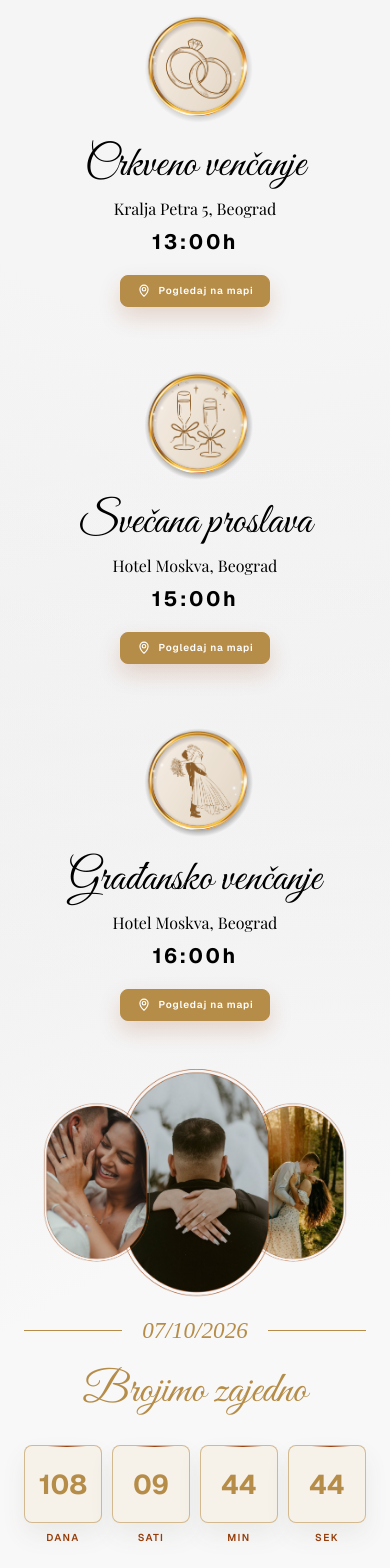
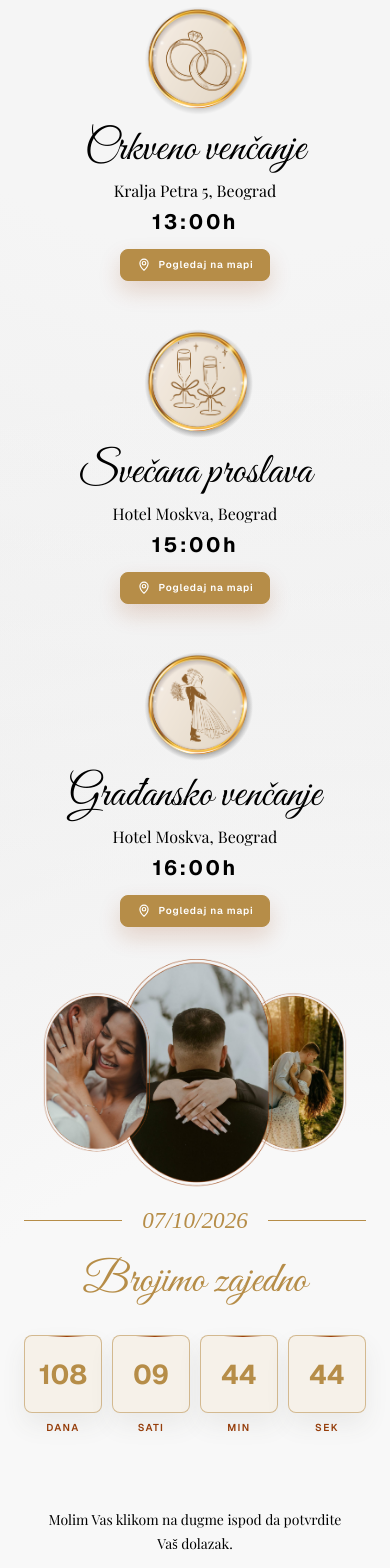
Before and after one commit to NikolaTomic00/pozivnica11, a React (Vite) app: page / in a window 390 px wide. Shown: the part 1220-2788 px from the top of the page. Built offline with nearby package versions, Linux system fonts and the light colour scheme; a web font is replaced by a local one.

Commit message:
Padding update

```diff
--- a/src/sections/CountdownSection.jsx
+++ b/src/sections/CountdownSection.jsx
@@ -50,7 +50,7 @@ function CountdownSection() {
 
   return (
     <section
-      className="mx-auto w-full max-w-107.5 px-6 py-4 [--frame-gold:#b68d48] md:max-w-140"
+      className="mx-auto w-full max-w-107.5 px-6 pb-4 pt-8 [--frame-gold:#b68d48] md:max-w-140"
       aria-label="Countdown"
     >
       <div className="mx-auto text-center text-[var(--frame-gold)]">
--- a/src/sections/LocationSection.jsx
+++ b/src/sections/LocationSection.jsx
@@ -1,7 +1,7 @@
 function LocationSection() {
   return (
     <section
-      className="mx-auto w-full max-w-107.5 px-6 pb-12 pt-8 [--frame-gold:#b68d48] md:max-w-140"
+      className="mx-auto w-full max-w-107.5 px-6 pb-12 pt-0 [--frame-gold:#b68d48] md:max-w-140"
       aria-label="Lokacija građanskog venčanja"
     >
       <div className="mx-auto max-w-96">
--- a/src/sections/TimelineSection.jsx
+++ b/src/sections/TimelineSection.jsx
@@ -30,7 +30,7 @@ function MapPinIcon() {
 function TimelineEvent({ icon, title, address, time, mapUrl }) {
   return (
     <article className="text-center">
-      <div className="relative mx-auto mb-5 h-[7.35rem] w-[7.7rem] overflow-hidden">
+      <div className="relative mx-auto mb-3 h-[7.35rem] w-[7.7rem] overflow-hidden">
         <img
           className="absolute -top-3 left-1/2 w-91 max-w-none -translate-x-1/2"
           src={icon}
@@ -38,8 +38,8 @@ function TimelineEvent({ icon, title, address, time, mapUrl }) {
         />
       </div>
 
-      <div className="space-y-5">
-        <div className="space-y-2">
+      <div className="space-y-3.5">
+        <div className="space-y-1.5">
           <h2 className="font-['Great_Vibes',cursive] text-[2.7rem] leading-none font-normal">
             {title}
           </h2>
@@ -69,10 +69,10 @@ function TimelineEvent({ icon, title, address, time, mapUrl }) {
 function TimelineSection() {
   return (
     <section
-      className="mx-auto w-full max-w-107.5 px-6 pb-8 pt-8 [--frame-gold:#b68d48] md:max-w-140"
+      className="mx-auto w-full max-w-107.5 px-6 pb-0 pt-6 [--frame-gold:#b68d48] md:max-w-140"
       aria-label="Wedding day timeline"
     >
-      <div className="mx-auto space-y-14 font-['Geist',Arial,sans-serif] text-black">
+      <div className="mx-auto space-y-10 font-['Geist',Arial,sans-serif] text-black">
         <TimelineEvent
           icon={assetPath("3.1.png")}
           title="Crkveno venčanje"
```
